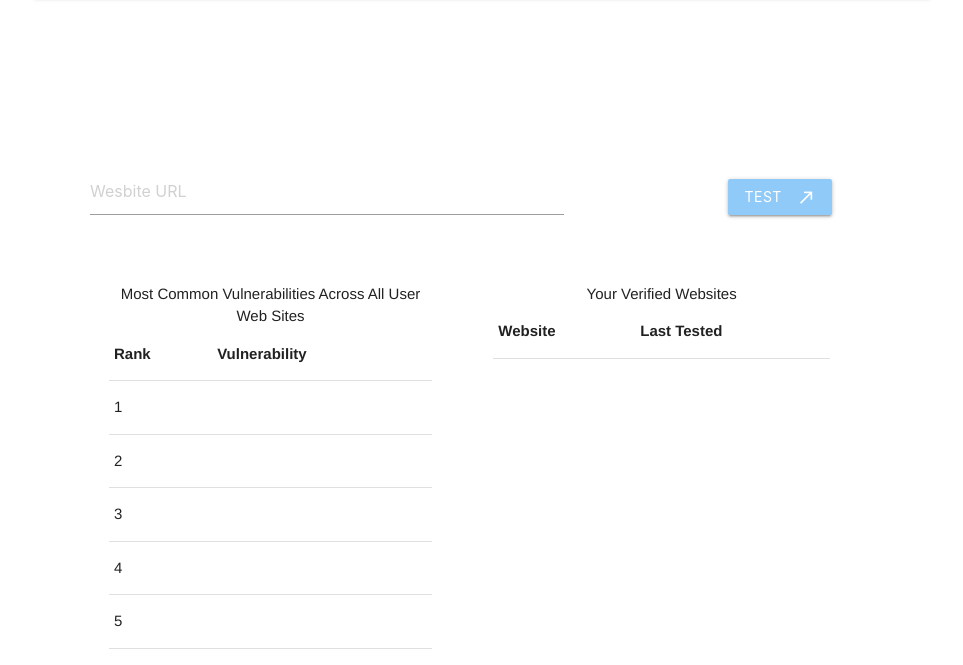
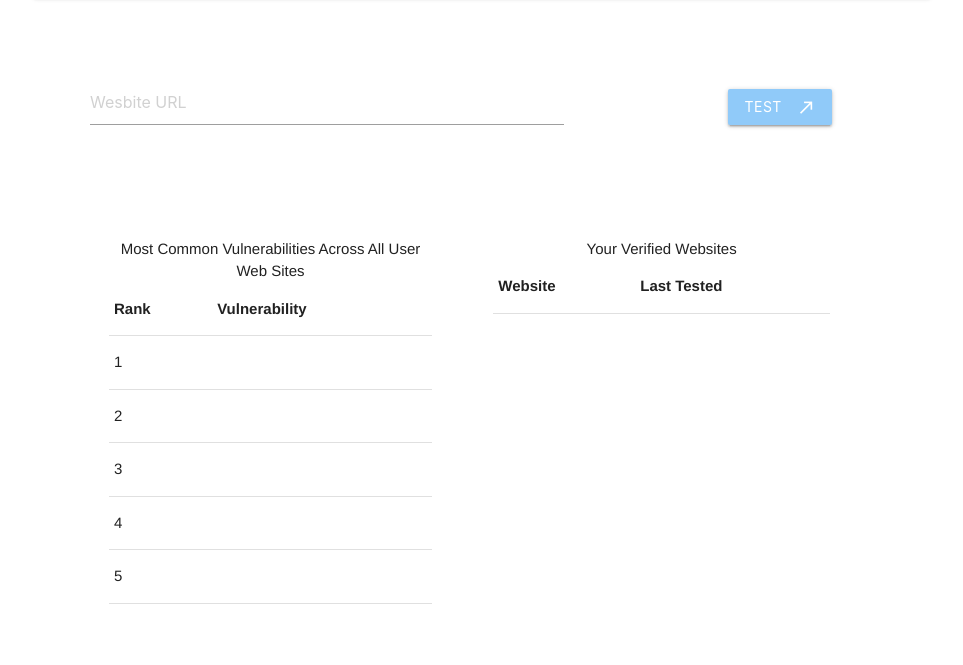
Before and after one commit to deokwons9004dev/AppProtect, a website: page web/index.html in a window 1280 px wide. Shown: the part 67-732 px from the top of the page, without its empty margins (158-1121 px from the left). Drawn offline with nearby package versions, Linux system fonts and the light colour scheme; no server answers.

Commit message:
Moved content up

```diff
--- a/web/css/ap_beta1.css
+++ b/web/css/ap_beta1.css
@@ -45,7 +45,7 @@ input {
 }
 
 #search_tab{
-	 margin: 15% 0 0 5%;
+	 margin: 5% 0 0 5%;
 }
 
 #logo{
@@ -66,12 +66,12 @@ input {
 }
 
 #vulnerability_table{
-	margin-top: 5%;
+	margin-top: 10%;
 	padding-right: 50px;
 	padding-left: 75px;
 }
 #verified_sites{
-	margin-top: 5%;
+	margin-top: 10%;
 	padding-right: 100px;
 }
 
```
